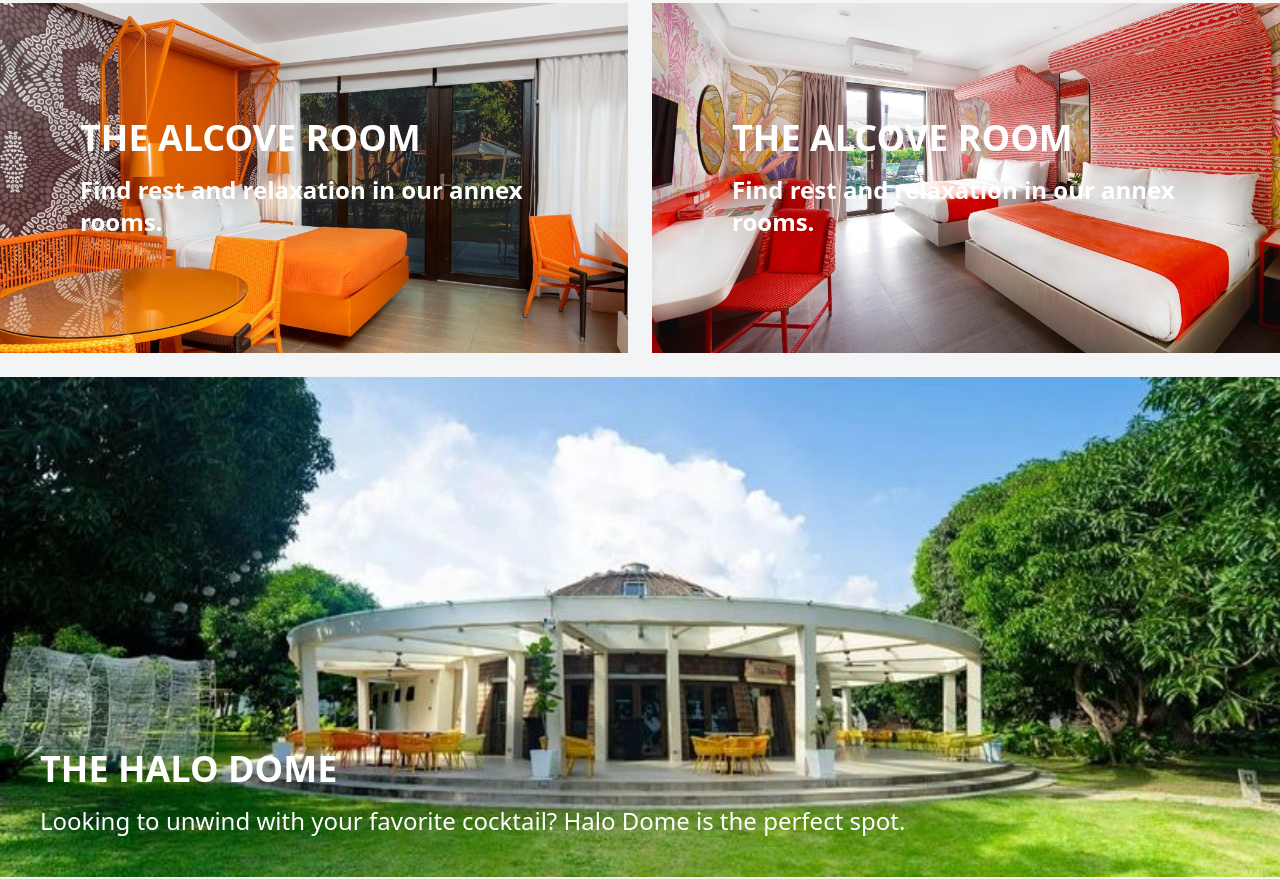
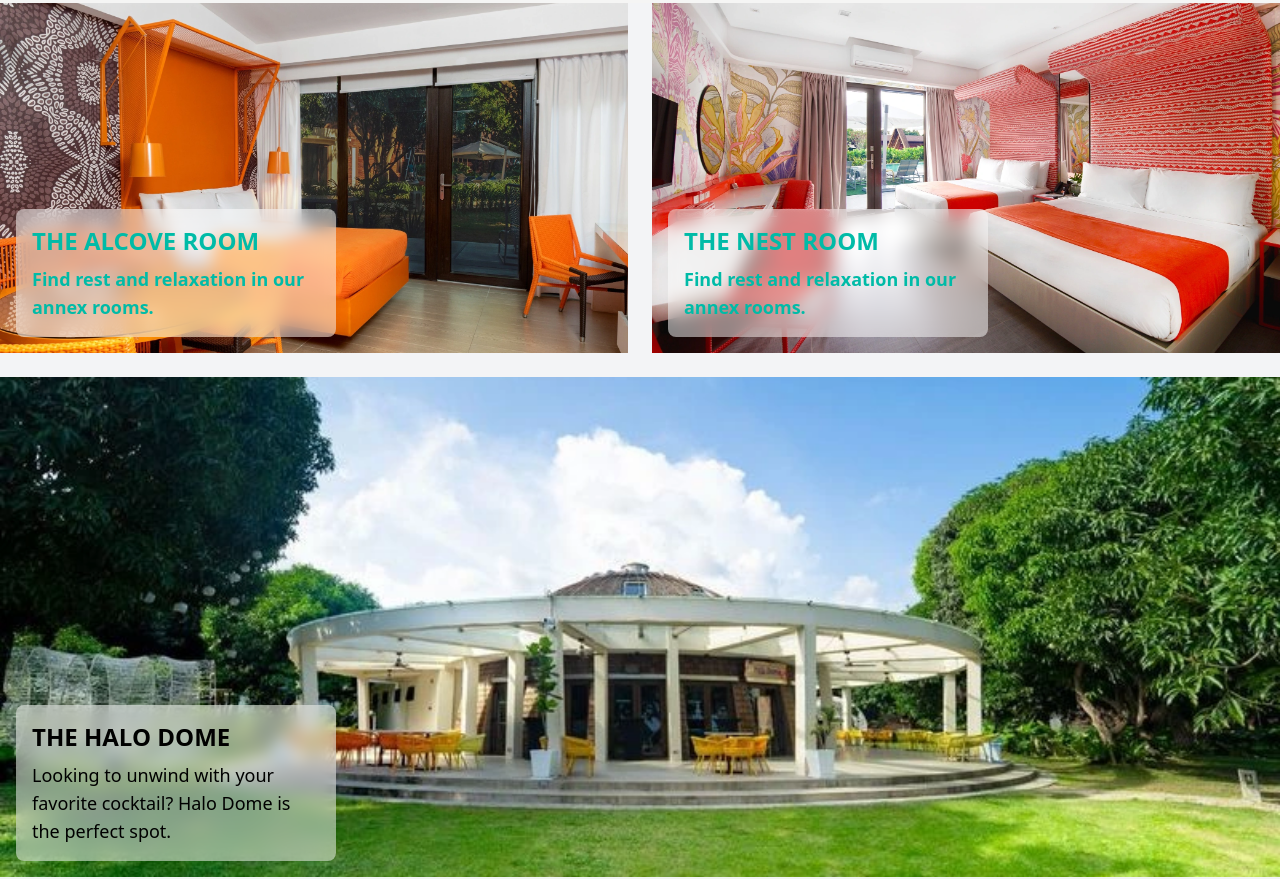
Before and after one commit to camposanojane/Astoria-Palawan, a website: page src/index.html in a window 1280 px wide. Shown: the part 1159-2038 px from the top of the page. Drawn offline with Linux system fonts and the light colour scheme.

Commit message:
Updated HTML and CSS files

```diff
--- a/src/index.html
+++ b/src/index.html
@@ -80,10 +80,11 @@
             <div class="relative flex flex-col justify-center px-12 py-10 text-white min-h-[350px] font-semibold max-md:px-6 max-md:py-8 overflow-hidden group">
                 <img src="assets/images/the alcove.webp" alt="The Alcove Room" class="absolute inset-0 object-cover w-full h-full transition-transform duration-300 ease-in-out group-hover:scale-105 cursor-pointer">
 
-                <div class="relative flex flex-col items-start p-8 max-md:p-6">
-                    <h2 class="text-4xl font-bold max-sm:text-3xl">THE ALCOVE ROOM</h2>
-                    <p class="mt-4 text-2xl max-sm:text-lg">Find rest and relaxation in our annex rooms.</p>
+                <div class="absolute bottom-4 left-4 max-w-xs p-4 bg-white/50 backdrop-blur-sm rounded-lg">
+                    <h2 class="text-2xl font-bold text-teal-500 max-sm:text-xl hover:text-white">THE ALCOVE ROOM</h2>
+                    <p class="mt-2 text-lg text-teal-500 max-sm:text-base hover:text-white">Find rest and relaxation in our annex rooms.</p>
                 </div>
+
             </div>
         </article>
 
@@ -91,9 +92,9 @@
             <div class="relative flex flex-col justify-center px-12 py-10 text-white min-h-[350px] font-semibold max-md:px-6 max-md:py-8 overflow-hidden group">
                 <img src="assets/images/the nest.webp" alt="The Nest Room" class="absolute inset-0 object-cover w-full h-full transition-transform duration-300 ease-in-out group-hover:scale-105 cursor-pointer">
 
-                <div class="relative flex flex-col items-start p-8 max-md:p-6">
-                    <h2 class="text-4xl font-bold max-sm:text-3xl">THE ALCOVE ROOM</h2>
-                    <p class="mt-4 text-2xl max-sm:text-lg">Find rest and relaxation in our annex rooms.</p>
+                <div class="absolute bottom-4 left-4 max-w-xs p-4 bg-white/50 backdrop-blur-sm rounded-lg">
+                    <h2 class="text-2xl font-bold text-teal-500 max-sm:text-xl hover:text-white">THE NEST ROOM</h2>
+                    <p class="mt-2 text-lg text-teal-500 max-sm:text-base hover:text-white">Find rest and relaxation in our annex rooms.</p>
                 </div>
             </div>
         </article>
@@ -104,10 +105,10 @@
              alt="Halo Dome"
              class="object-cover w-full h-full transition-transform duration-300 ease-in-out group-hover:scale-110">
 
-        <article class="absolute left-10 bottom-10 text-white">
-            <h1 class="text-4xl font-bold max-md:text-3xl">THE HALO DOME</h1>
-            <p class="mt-4 text-2xl max-md:text-xl">Looking to unwind with your favorite cocktail? Halo Dome is the perfect spot.</p>
-        </article>
+                <article class="absolute bottom-4 left-4 max-w-xs p-4 bg-white/50 backdrop-blur-sm rounded-lg">
+                    <h1 class="text-2xl font-bold text-black-500 max-sm:text-xl hover:text-white">THE HALO DOME</h1>
+                    <p class="mt-2 text-lg text-black-500 max-sm:text-base hover:text-white">Looking to unwind with your favorite cocktail? Halo Dome is the perfect spot.</p>
+                </article>
     </section>
 
     <section class="flex items-center gap-8 px-10 py-12 max-w-[1350px] mx-auto max-md:flex-col">
@@ -147,9 +148,9 @@
              alt="Gym"
              class="object-cover w-full h-full">
 
-        <article class="absolute left-10 bottom-10 text-white">
-            <h1 class="text-4xl font-bold max-md:text-3xl">GYM</h1>
-            <p class="mt-4 text-2xl max-md:text-xl">Our modern gym offers top-notch equipment for all your fitness needs.</p>
+        <article class="absolute bottom-4 left-4 max-w-xs p-4 bg-white/50 backdrop-blur-sm rounded-lg">
+            <h1 class="text-2xl font-bold text-black-500 max-sm:text-xl hover:text-white">GYM</h1>
+            <p class="mt-2 text-lg text-black-500 max-sm:text-base hover:text-white">Our modern gym offers top-notch equipment for all your fitness needs.</p>
         </article>
     </section>
 
```
Also changed, not shown: src/accommodation.html (+8 -7 lines), src/amenities.html (+1 -1 lines), src/book.html (+1 -1 lines), src/contactUs.html (+1 -1 lines), src/output.css.
